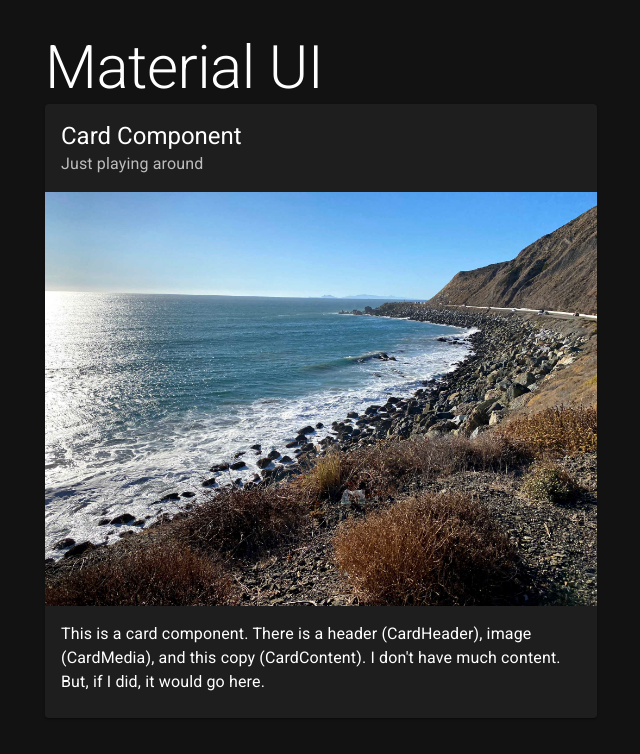
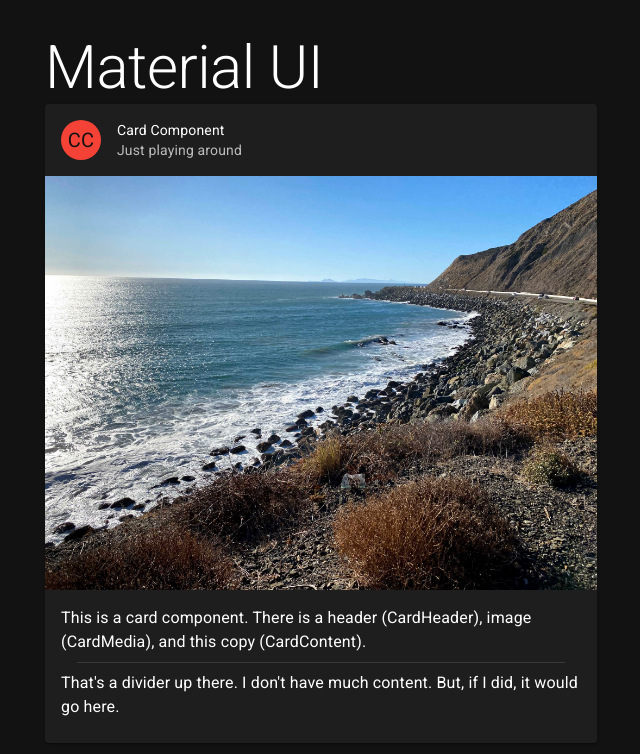
Before and after one commit to KearneyTech/webapp-react-template, a React (Create React App) app: page /mui in a window 1280 px wide. Shown: the top 754 px of the page, without its empty margins (319-959 px from the left). Built offline with nearby package versions, Linux system fonts and the light colour scheme.

Commit message:
MaterialUI more content.

```diff
--- a/src/components/MaterialUI.tsx
+++ b/src/components/MaterialUI.tsx
@@ -1,4 +1,5 @@
-import { Card, CardContent, CardHeader, CardMedia, Typography } from '@mui/material';
+import { Avatar, Card, CardContent, CardHeader, CardMedia, Divider, Typography } from '@mui/material';
+import { red } from '@mui/material/colors';
 import React from 'react';
 
 export default function MaterialUI() {
@@ -9,6 +10,9 @@ export default function MaterialUI() {
                 <CardHeader
                     title="Card Component"
                     subheader="Just playing around"
+                    avatar={
+                        <Avatar sx={{bgcolor: red[500]}}>CC</Avatar>
+                    }
                 />
                 <CardMedia
                     component="img"
@@ -17,8 +21,12 @@ export default function MaterialUI() {
                     alt='Image alt tag'
                     />
                 <CardContent>
-                    <Typography>
-                        This is a card component. There is a header (CardHeader), image (CardMedia), and this copy (CardContent). I don't have much content.
+                    <Typography mb={1}>
+                        This is a card component. There is a header (CardHeader), image (CardMedia), and this copy (CardContent).
+                    </Typography>
+                    <Divider variant='middle'/>
+                    <Typography mt={1}>
+                        That's a divider up there. I don't have much content.
                         But, if I did, it would go here.
                     </Typography>
                 </CardContent>
```
